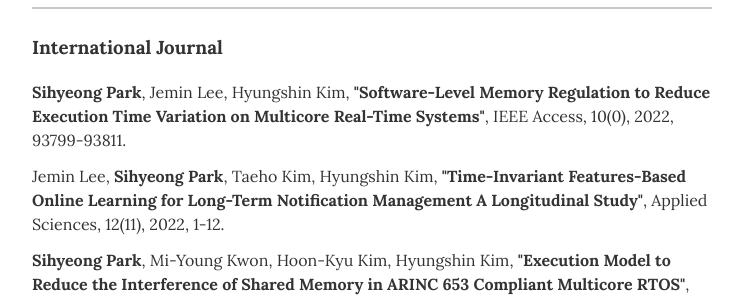
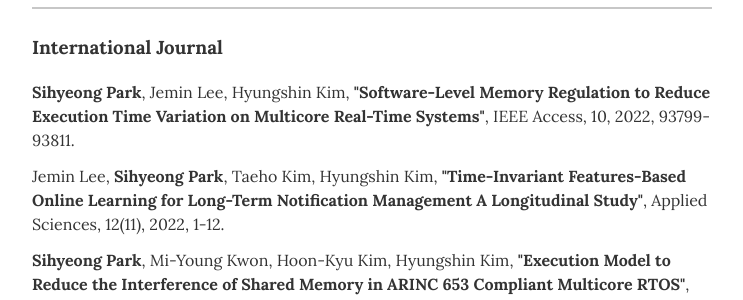
Before and after one commit to sihyeong/sihyeong.github.io, a Jekyll site: the page built from index.html, in a window 1280 px wide and 900 px high, scrolled down 973 px. Shown: the part 154-454 px from the top of the window, without its empty margins (268-1011 px from the left). Built offline with Jekyll 4.4.1, drawn with Linux system fonts in a browser that asks for light colours.

Commit message:
Update resume.html

```diff
--- a/_layouts/resume.html
+++ b/_layouts/resume.html
@@ -96,7 +96,7 @@
         {% for paper in site.data.i_j_publication %}
         {% if paper.name %}
         <div class="resume-item" itemscope itemprop="published" itemtype="http://schema.org/ScholarlyArticle">
-        {% if paper.issue == '0' %}
+        {% if paper.issue == 0 %}
         <p class="resume-item-copy"> {{ paper.author }}, <b>"{{ paper.name }}"</b>, {{ paper.publisher }}, {{ paper.volume }},
           {{ paper.datetime }}, {{ paper.pageStart }}-{{ paper.pageEnd }}.</p>
         {% else %}
```
